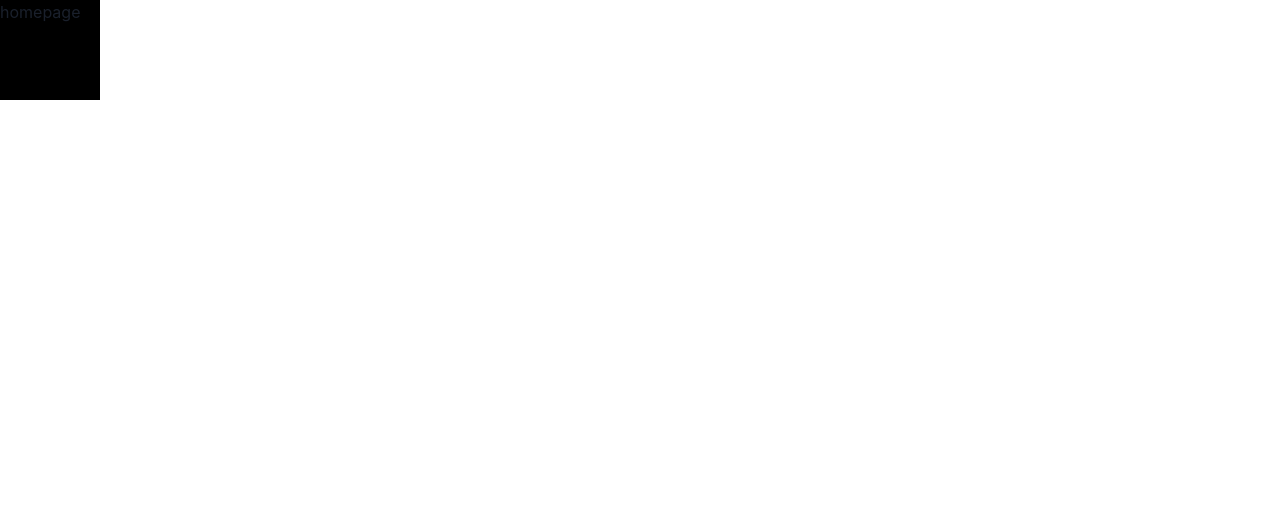
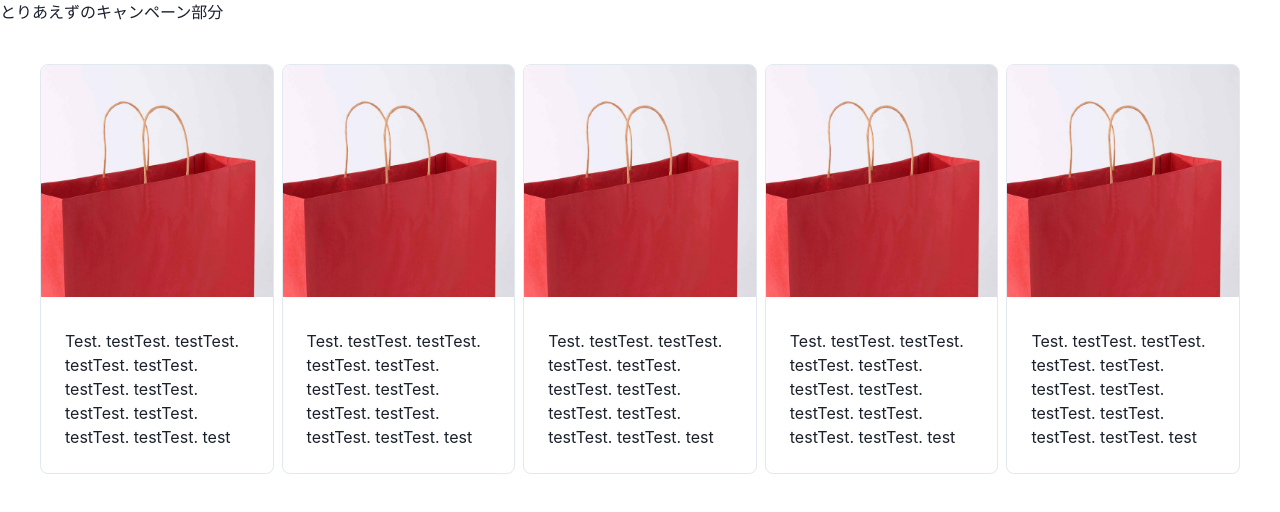
Before and after one commit to yumemi-inc/yumeshop-frontend, a Next.js app: page / in a window 1280 px wide. Shown: the top 512 px of the page. Built offline with nearby package versions, Linux system fonts and the light colour scheme.

Commit message:
feat: add temporary campaign part

```diff
--- /dev/null
+++ b/src/components/organisms/CampaignCard/index.tsx
@@ -0,0 +1,20 @@
+import { Box, VStack } from '@chakra-ui/react';
+import Image from 'next/image';
+
+export const CampaignCard = () => (
+  <Box
+    maxW="sm"
+    borderWidth="1px"
+    borderRadius="lg"
+    overflow="hidden"
+    bg="white"
+  >
+    <VStack>
+      <Image src="/shopping-bag.jpg" width="100%" height="100%" />
+      <Box p="6">
+        Test. testTest. testTest. testTest. testTest. testTest. testTest.
+        testTest. testTest. testTest. testTest. test
+      </Box>
+    </VStack>
+  </Box>
+);
--- a/src/pages/index.tsx
+++ b/src/pages/index.tsx
@@ -1,9 +1,15 @@
-import { Box } from '@chakra-ui/react';
+import { Box, HStack } from '@chakra-ui/react';
 import type { NextPage } from 'next';
+import { CampaignCard } from 'src/components/organisms/CampaignCard';
 
 const Home: NextPage = () => (
-  <Box width={100} height={100} bg="black">
-    <p color="black">homepage</p>
+  <Box width="100%">
+    <p>とりあえずのキャンペーン部分</p>
+    <HStack m={10}>
+      {Array.from({ length: 5 }, (v, k) => k).map(() => (
+        <CampaignCard />
+      ))}
+    </HStack>
   </Box>
 );
 
```
